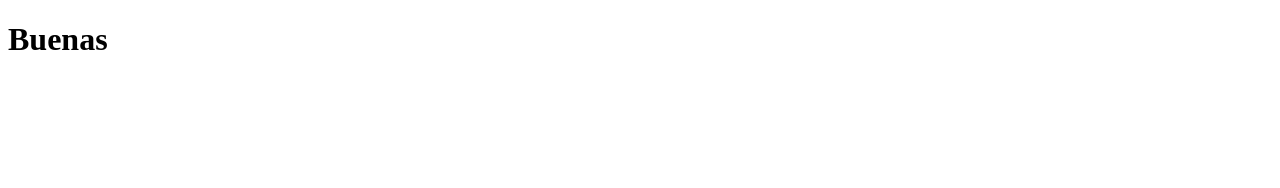
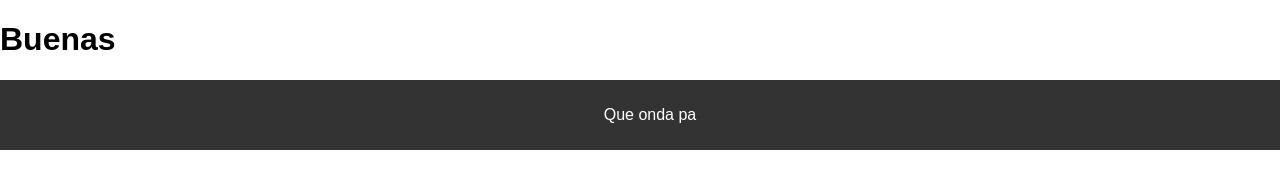
Before and after one commit to octaviolirussi/PrimerRepo, a plain HTML site: page index.html in a window 1280 px wide. Drawn offline with Linux system fonts and the light colour scheme.

Commit message:
Agrege un css

```diff
--- a/index.html
+++ b/index.html
@@ -3,9 +3,14 @@
 <head>
     <meta charset="UTF-8">
     <meta name="viewport" content="width=device-width, initial-scale=1.0">
+    <link rel="stylesheet" href="styles.css">
     <title>Buenas</title>
 </head>
 <body>
     <h1>Buenas</h1>
 </body>
+
+<footer>
+    <p>Que onda pa</p>
+</footer>
 </html>
--- /dev/null
+++ b/styles.css
@@ -0,0 +1,31 @@
+/* Estilo general */
+body {
+    font-family: Arial, sans-serif;
+    margin: 0;
+    padding: 0;
+}
+
+/* Header */
+header {
+    background-color: #4CAF50; /* Color de fondo verde */
+    color: white;              /* Color del texto */
+    padding: 20px;            /* Espaciado interno */
+    text-align: center;       /* Centrar el texto */
+}
+
+/* Contenido del body */
+main {
+    padding: 20px;            /* Espaciado interno */
+    background-color: #f4f4f4; /* Color de fondo claro */
+}
+
+/* Footer */
+footer {
+    background-color: #333;   /* Color de fondo oscuro */
+    color: white;             /* Color del texto */
+    text-align: center;       /* Centrar el texto */
+    padding: 10px;           /* Espaciado interno */
+    position: relative;       /* Asegura que el footer esté en la parte inferior */
+    bottom: 0;
+    width: 100%;              /* Ancho completo */
+}
```
